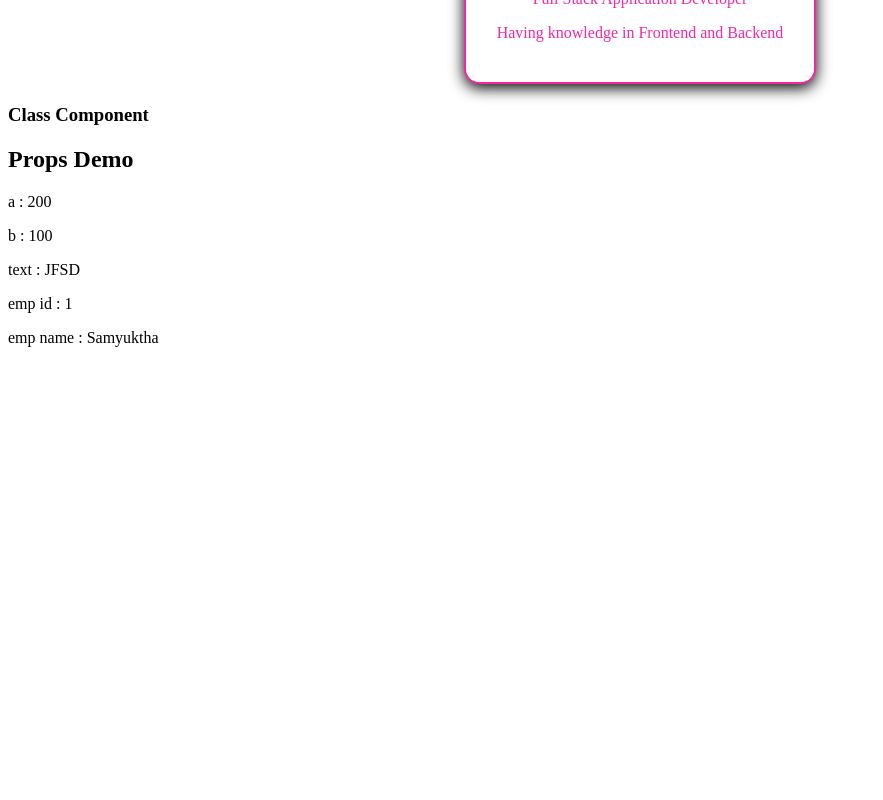
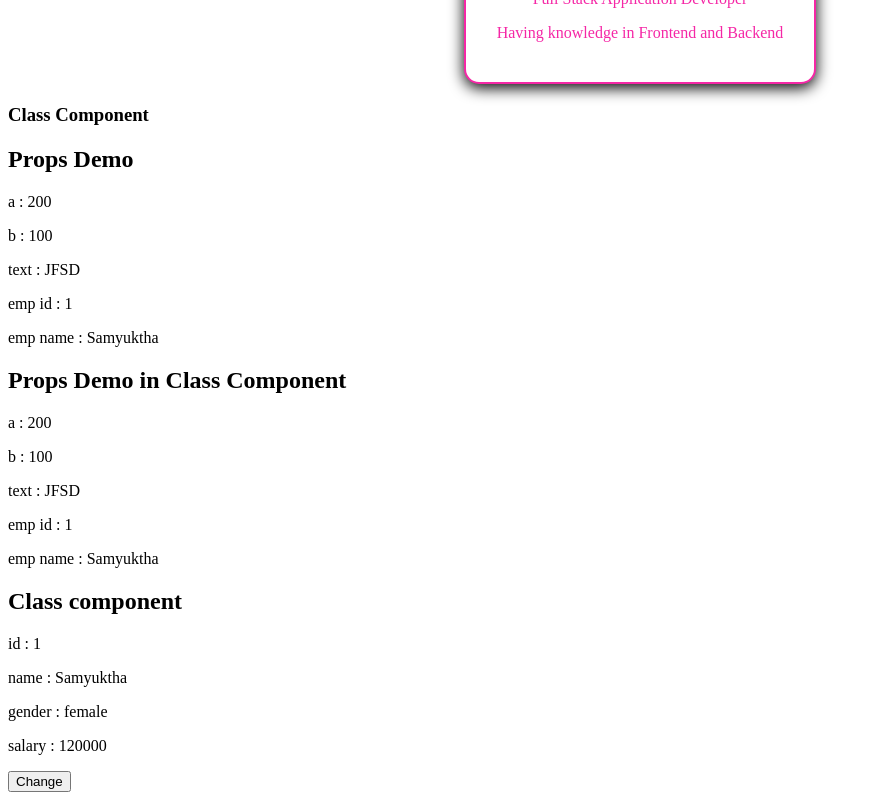
Before and after one commit to samyukthapasumarthy-tech/demoreactapp-2026, a React (Vite) app: page / in a window 1280 px wide. Shown: the part 501-1301 px from the top of the page, without its empty margins (0-883 px from the left). Before the commit the page ends 864 px from the top, so only its background shows below. Built offline with nearby package versions, Linux system fonts and the light colour scheme.

Commit message:
props, state

```diff
--- a/src/App.jsx
+++ b/src/App.jsx
@@ -7,11 +7,14 @@ import Demo1 from './pages/Demo1'
 import Demo2 from './pages/Demo2'
 import Demo3 from './pages/Demo3'
 import Demo4 from './pages/Demo4'
+import Demo5 from './pages/Demo5'
+import Demo6 from './pages/Demo6'
 
 function App() {
    let a=200
    let txt="JFSD"
    let emp={"id":1,"name":"Samyuktha", "gender":"female" ,"salary":100000000000}
+   let boolean=true
 
   return (
     <div>
@@ -22,6 +25,9 @@ function App() {
     <Demo3/>
 
     <Demo4 a={a} b={100} text={txt} emp={emp}/>
+
+    <Demo5  a={a} b={100} text={txt} emp={emp}/>
+    <Demo6/>
     </div>
 
 
--- a/src/pages/Demo1.jsx
+++ b/src/pages/Demo1.jsx
@@ -3,8 +3,6 @@ function Demo1()
     let a=10
     let name="klu"
     let status=true
-
-
 
     return (
         <div>
--- a/src/pages/Demo2.jsx
+++ b/src/pages/Demo2.jsx
@@ -6,7 +6,7 @@ export default function Demo2()
 {
   return (
 
-    <div class="card">
+    <div className="card">
 
         <div className="card-img-wrapper">
 
--- /dev/null
+++ b/src/pages/Demo5.jsx
@@ -0,0 +1,16 @@
+import React, { Component } from 'react'
+
+export default class Demo5 extends Component {
+  render() {
+    return (
+      <div>
+        <h2>Props Demo in Class Component</h2>
+          <p>a : {this.props.a}</p>
+        <p>b : {this.props.b}</p>
+        <p>text : {this.props.text}</p>
+        <p>emp id : {this.props.emp.id}</p>
+        <p>emp name : {this.props.emp.name}</p>
+      </div>
+    )
+  }
+}
--- /dev/null
+++ b/src/pages/Demo6.jsx
@@ -0,0 +1,27 @@
+import React, { Component } from 'react'
+
+export default class Demo6 extends Component {
+
+    constructor(){
+        super() // super keyword used to access parent's components
+        this.state={id:1,name:"Samyuktha",gender:"female",salary:120000}
+    }
+
+    // in class compoenent no need to mention function it will be recognised automatically
+    change =()=>{
+      this.setState({id:2,name:"Samyu",gender:"F",salary:130000})
+    }
+  render() {
+    return (
+      <div>
+        <h2>Class component </h2>
+        <p>id : {this.state.id}</p>
+        <p>name : {this.state.name}</p>
+        <p>gender : {this.state.gender}</p>
+        <p>salary : {this.state.salary}</p>
+
+        <button onClick={this.change}>Change</button>
+      </div>
+    )
+  }
+}
```
